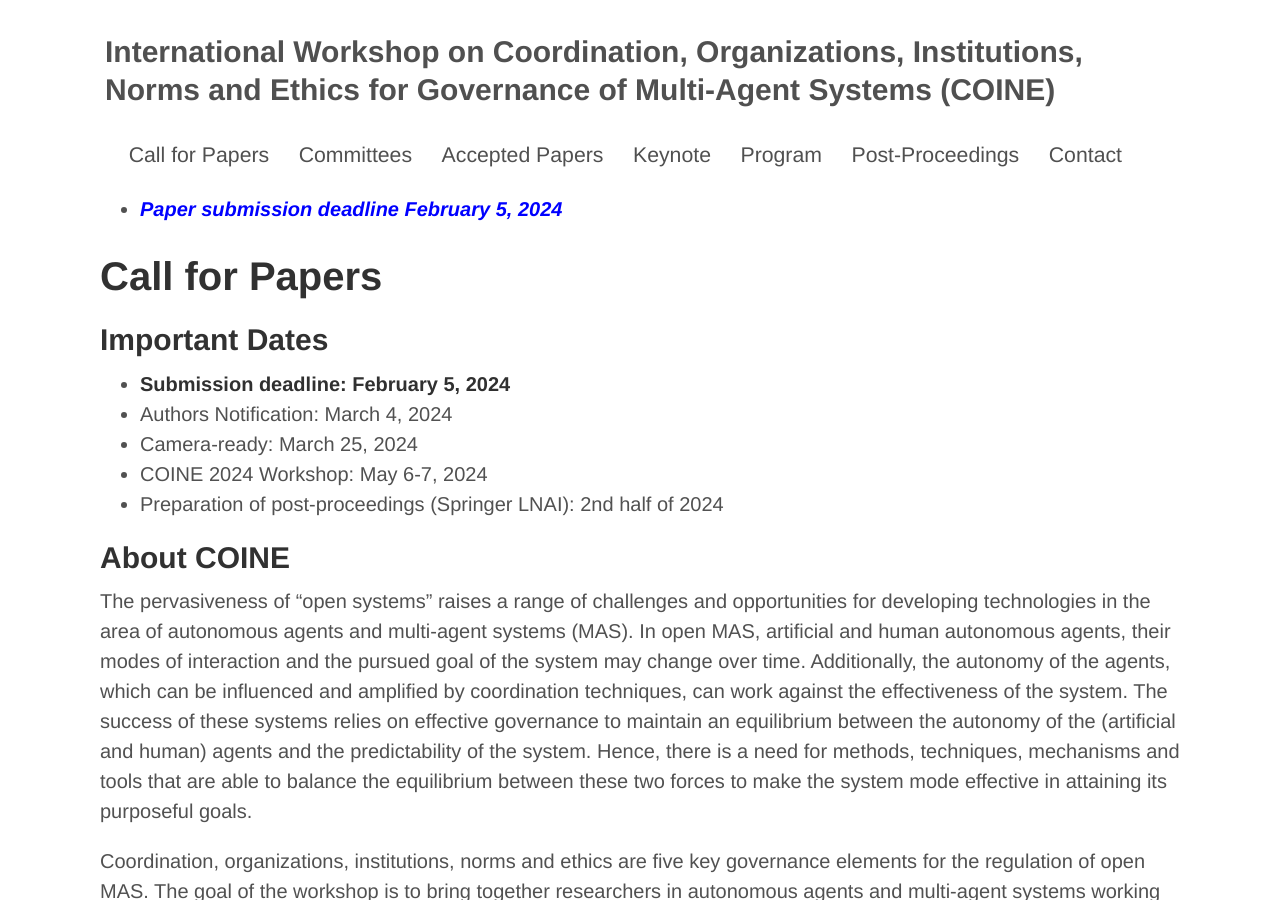
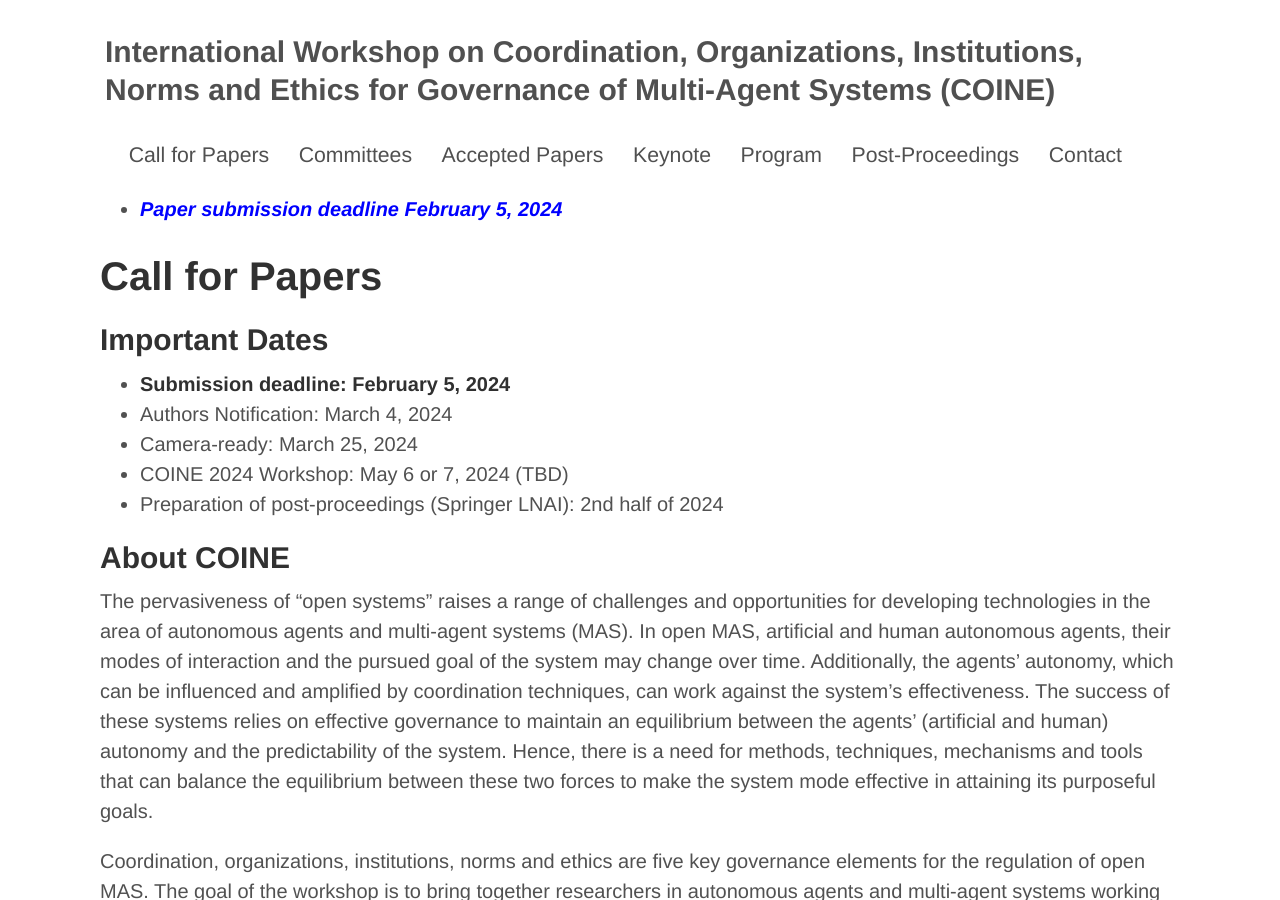
Before and after one commit to coin-workshop/coine-2024-auckland, a Jekyll site: the page built from call_for_papers.md, in a window 1280 px wide and 900 px high. Built offline with Jekyll 4.4.1, drawn with Linux system fonts in a browser that asks for light colours.

Commit message:
Small changes CfP

```diff
--- a/call_for_papers.md
+++ b/call_for_papers.md
@@ -9,11 +9,11 @@
 * **Submission deadline: February 5, 2024**
 * Authors Notification: March 4, 2024
 * Camera-ready: March 25, 2024
-* COINE 2024 Workshop: May 6-7, 2024
+* COINE 2024 Workshop: May 6 or 7, 2024 (TBD)
 * Preparation of post-proceedings (Springer LNAI): 2nd half of 2024
 
 ## About COINE
-The pervasiveness of "open systems" raises a range of challenges and opportunities for developing technologies in the area of autonomous agents and multi-agent systems (MAS). In open MAS, artificial and human autonomous agents, their modes of interaction and the pursued goal of the system may change over time. Additionally, the autonomy of the agents, which can be influenced and amplified by coordination techniques, can work against the effectiveness of the system. The success of these systems relies on effective governance to maintain an equilibrium between the autonomy of the (artificial and human) agents and the predictability of the system. Hence, there is a need for methods, techniques, mechanisms and tools that are able to balance the equilibrium between these two forces to make the system mode effective in attaining its purposeful goals.
+The pervasiveness of "open systems" raises a range of challenges and opportunities for developing technologies in the area of autonomous agents and multi-agent systems (MAS). In open MAS, artificial and human autonomous agents, their modes of interaction and the pursued goal of the system may change over time. Additionally, the agents' autonomy, which can be influenced and amplified by coordination techniques, can work against the system's effectiveness. The success of these systems relies on effective governance to maintain an equilibrium between the agents' (artificial and human) autonomy and the predictability of the system. Hence, there is a need for methods, techniques, mechanisms and tools that can balance the equilibrium between these two forces to make the system mode effective in attaining its purposeful goals.
 
 Coordination, organizations, institutions, norms and ethics are five key governance elements for the regulation of open MAS. The goal of the workshop is to bring together researchers in autonomous agents and multi-agent systems working on the scientific and technological aspects of social coordination, organizational theory, normative MAS, artificial or electronic institutions, norm/policy-aware and ethical agents.
 
```
